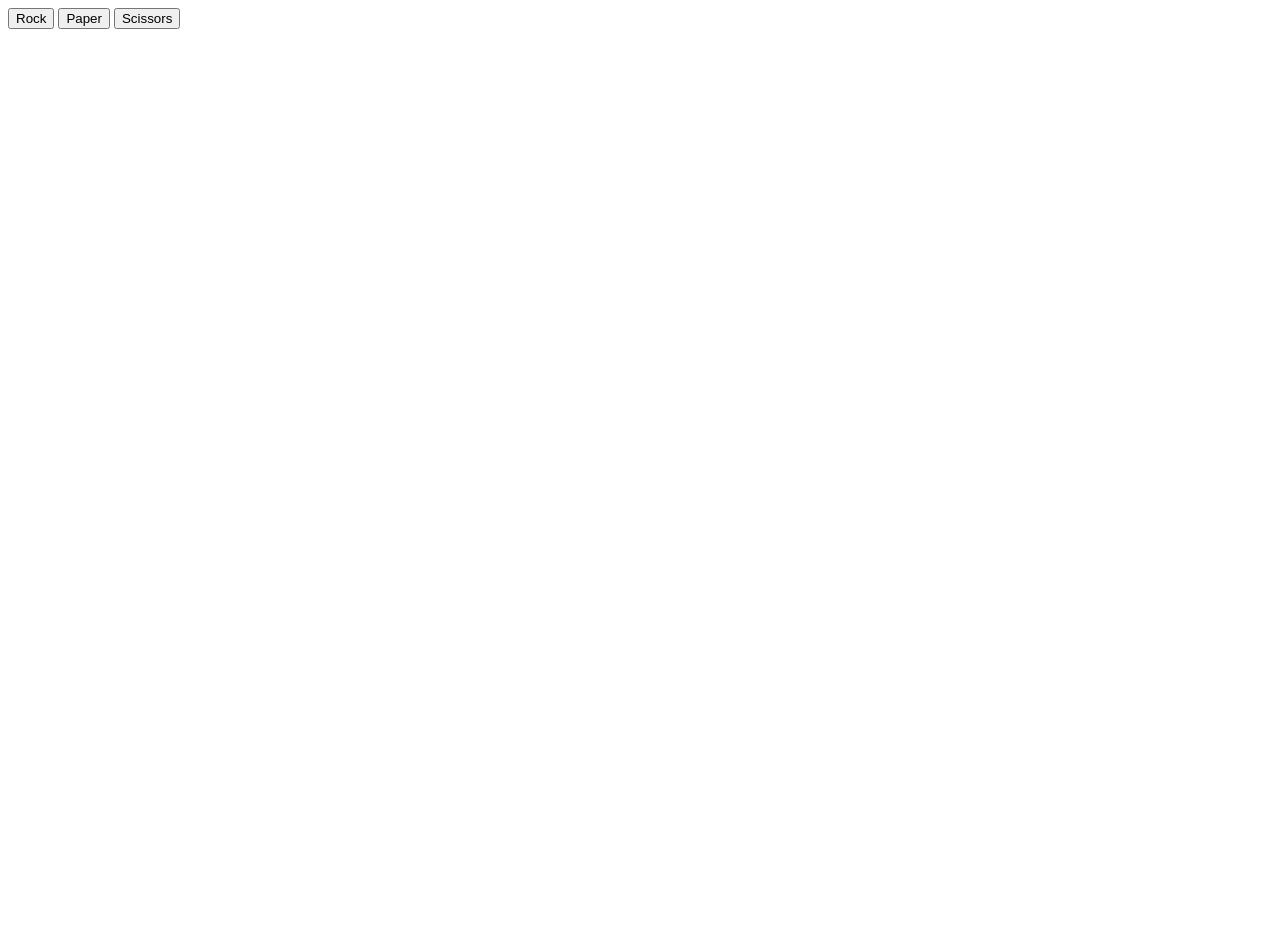
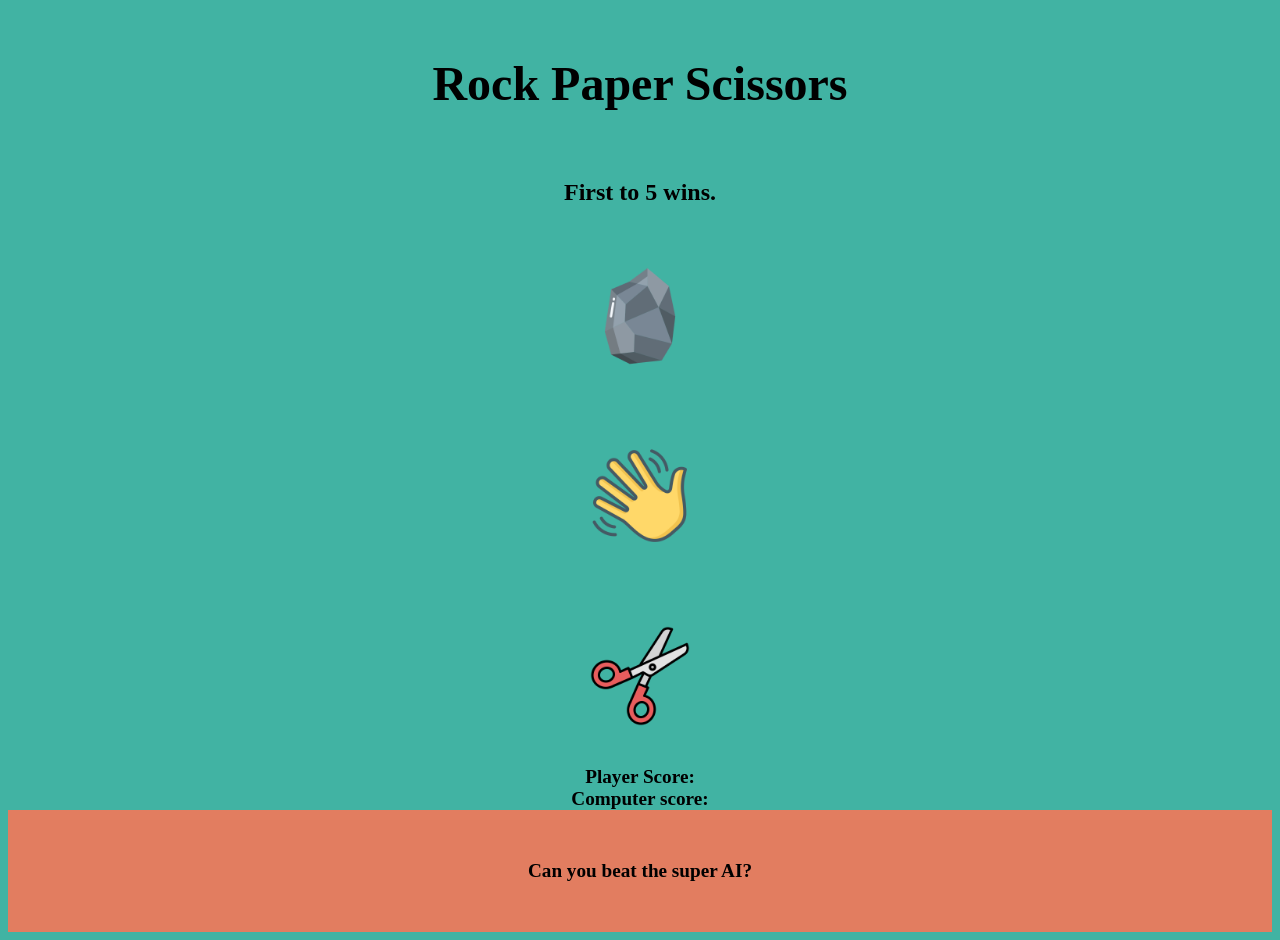
Before and after one commit to ewijah2023/rock-paper-scissors-odin, a plain HTML site: page index.html in a window 1280 px wide. Before the commit the page ends 800 px from the top, so only its background shows below. Drawn offline with Linux system fonts and the light colour scheme.

Commit message:
add gui for game

```diff
--- a/index.html
+++ b/index.html
@@ -5,11 +5,27 @@
     <meta http-equiv="X-UA-Compatible" content="IE=edge">
     <meta name="viewport" content="width=device-width, initial-scale=1.0">
     <title>RPS</title>
+    <link rel ="stylesheet" href="style.css">
 </head>
 <body>
-    <button id = "rock">Rock</button>
-    <button id ="paper">Paper</button>
-    <button id="scissors">Scissors</button>
+    <div class ="header">
+        <h1>Rock Paper Scissors</h1>
+    </div>
+    <h2 class ="rules">First to 5 wins.</h2>
+
+
+    <div id ="gameDiv">
+        <input type="image" id="rock" alt="Login"src="images/stone.png" height="100px" width = "100px">
+        <input type="image" id="paper" alt="Login"src="images/wave.png" height="100px" width = "100px">
+        <input type="image" id="scissors" alt="Login"src="images/scissor.png" height="100px" width = "100px">
+    </div>
+
+
+    <div id="player">Player Score:</div>
+    <div id="computer">Computer score:</div>
+
+    <div class ="footer">Can you beat the super AI?</div>
+
 
 
 
--- a/script.js
+++ b/script.js
@@ -1,6 +1,50 @@
+const container = document.querySelector("#gameDiv");
 
+let scorePlayer = 0;
+let scoreComputer = 0;
+
+const result2 = document.createElement("p");
+result2.classList.add("outcome");
+
+const playerDiv = document.querySelector("#player");
+const playerText = document.createElement("p");
+playerText.classList.add("playerScore");
+const computerDiv = document.querySelector("#computer");
+const computerText = document.createElement("p");
+computerText.classList.add("computerScore");
 
 const options = ["rock", "paper", "scissors"];
+
+let computerSelection = getComputerChoice();
+//
+const rockButton = document.querySelector("#rock");
+
+rockButton.addEventListener("click", () => {
+  let playerSelection = "rock";
+  let computerSelection = getComputerChoice();
+    playRound(playerSelection, computerSelection);
+
+});
+//////////////////////////////////////////////////////////////////////////
+//                  paper button
+/////////////////////////////////////////////////////////////////////////
+const paperButton = document.querySelector("#paper");
+
+paperButton.addEventListener("click", () => {
+  let playerSelection = "paper";
+  let computerSelection = getComputerChoice();
+    playRound(playerSelection, computerSelection);
+
+});
+//                   scissors button
+const scissorsButton = document.querySelector("#scissors");
+
+scissorsButton.addEventListener("click", () => {
+  let playerSelection = "scissors";
+  let computerSelection = getComputerChoice();
+    playRound(playerSelection, computerSelection);
+
+});
 
 function getComputerChoice(){
     const choice = options[Math.floor(Math.random() * options.length)];
@@ -11,7 +55,7 @@ function getComputerChoice(){
 
 function checkWinner(playerSelection, computerSelection) {
     if (playerSelection == computerSelection) {
-    return "Tie"
+       return "Tie";
     }
     else if(
        (playerSelection == "rock" && computerSelection == "scissors") ||
@@ -26,17 +70,28 @@ function checkWinner(playerSelection, computerSelection) {
 
 }
 
-
 function playRound(playerSelection, computerSelection) {
     const result = checkWinner(playerSelection, computerSelection);
     if (result == "Tie") {
-        console.log( "It's a tie!")
+
+       result2.textContent = "It's a tie";
+        gameDiv.appendChild(result2);
     }
     else if (result == "Player"){
-        console.log( `You win! ${playerSelection} beats ${computerSelection}`)
+        scorePlayer++;
+        playerText.textContent = "Player wins! Player score is " + scorePlayer;
+        playerDiv.appendChild(playerText);
+         result2.textContent = " Player wins! Player score is " + scorePlayer;
+         gameDiv.appendChild(result2);
+         result2.textContent = " Player wins! Player score is " + scorePlayer;
+         gameDiv.appendChild(result2);
     }
     else {
-        console.log( `You lose! ${computerSelection} beats ${playerSelection}`)
+        scoreComputer++;
+         result2.textContent = " Player loses! Computer score is " + scoreComputer;
+         gameDiv.appendChild(result2);
+         computerText.textContent = " Player loses! Computer score is " + scoreComputer;
+        computerDiv.appendChild(computerText);
     }
 
 
@@ -60,14 +115,17 @@ function getPlayerChoice() {
 function game(){
     let scorePlayer = 0;
     let scoreComputer = 0;
-    for (let i = 0; i < 5; i++) {
+    while (scorePlayer < 5 && scoreComputer < 5) {
         const playerSelection = getPlayerChoice();
         const computerSelection = getComputerChoice();
         console.log(playRound(playerSelection, computerSelection));
-        if(checkWinner(playerSelection, computerSelection) == "Player")
+        if(checkWinner(playerSelection, computerSelection) == "Player") {
             scorePlayer++;
+            console.log(scorePlayer);
+        }
         else if ((checkWinner(playerSelection, computerSelection) == "Computer")) {
             scoreComputer++;
+            console.log(scoreComputer);
         }
     }
     console.log("Game Over")
@@ -82,33 +140,3 @@ function game(){
     }
 
 }
-
-
-let computerSelection = getComputerChoice();
-
-const rockButton = document.querySelector("#rock");
-
-rockButton.addEventListener("click", () => {
-  let playerSelection = "rock";
-  let computerSelection = getComputerChoice();
-    playRound(playerSelection, computerSelection);
-
-});
-
-const paperButton = document.querySelector("#paper");
-
-paperButton.addEventListener("click", () => {
-  let playerSelection = "paper";
-  let computerSelection = getComputerChoice();
-    playRound(playerSelection, computerSelection);
-
-});
-
-const scissorsButton = document.querySelector("#scissors");
-
-scissorsButton.addEventListener("click", () => {
-  let playerSelection = "scissors";
-  let computerSelection = getComputerChoice();
-    playRound(playerSelection, computerSelection);
-
-});
--- /dev/null
+++ b/style.css
@@ -0,0 +1,73 @@
+.header {
+    display: flex;
+    padding: 16px;
+    justify-content: center;
+    align-content: ;
+    background-color: #41b3a3;
+    font-size: x-large;
+    font-weight: 900;
+
+}
+body {
+    background-color: #41b3a3;
+}
+.rules {
+    display: flex;
+    justify-content: center;
+    font-size: x-large;
+}
+
+#rock {
+    display: flex;
+    margin: 20px;
+    padding: 20px;
+
+}
+#paper {
+    display: flex;
+    margin: 20px;
+    padding: 20px;
+}
+
+#scissors {
+    display: flex;
+    margin: 20px;
+    padding: 20px;
+}
+
+#gameDiv {
+    display: flex;
+    flex-direction: column;
+    align-items: center;
+    background-color: #41b3a3
+}
+
+#player {
+    display: flex;
+    align-items: center;
+    justify-content: center;
+    background-color: #41b3a3;
+    font-size: larger;
+    font-weight: 900;
+
+}
+
+#computer {
+    display: flex;
+    justify-content: center;
+    align-items: center;
+    font-size: larger;
+    font-weight: 900;
+    background-color: #41b3a3
+
+}
+
+.footer {
+    display: flex;
+    padding: 50px;
+    justify-content: center;
+    background-color: #E27D60;
+    font-size: larger;
+    font-weight: 900;
+
+}
```
Also changed, not shown: images/scissor.png (added), images/stone.png (added), images/wave.png (added). Lines whose indentation alone changed are shown as unchanged.
